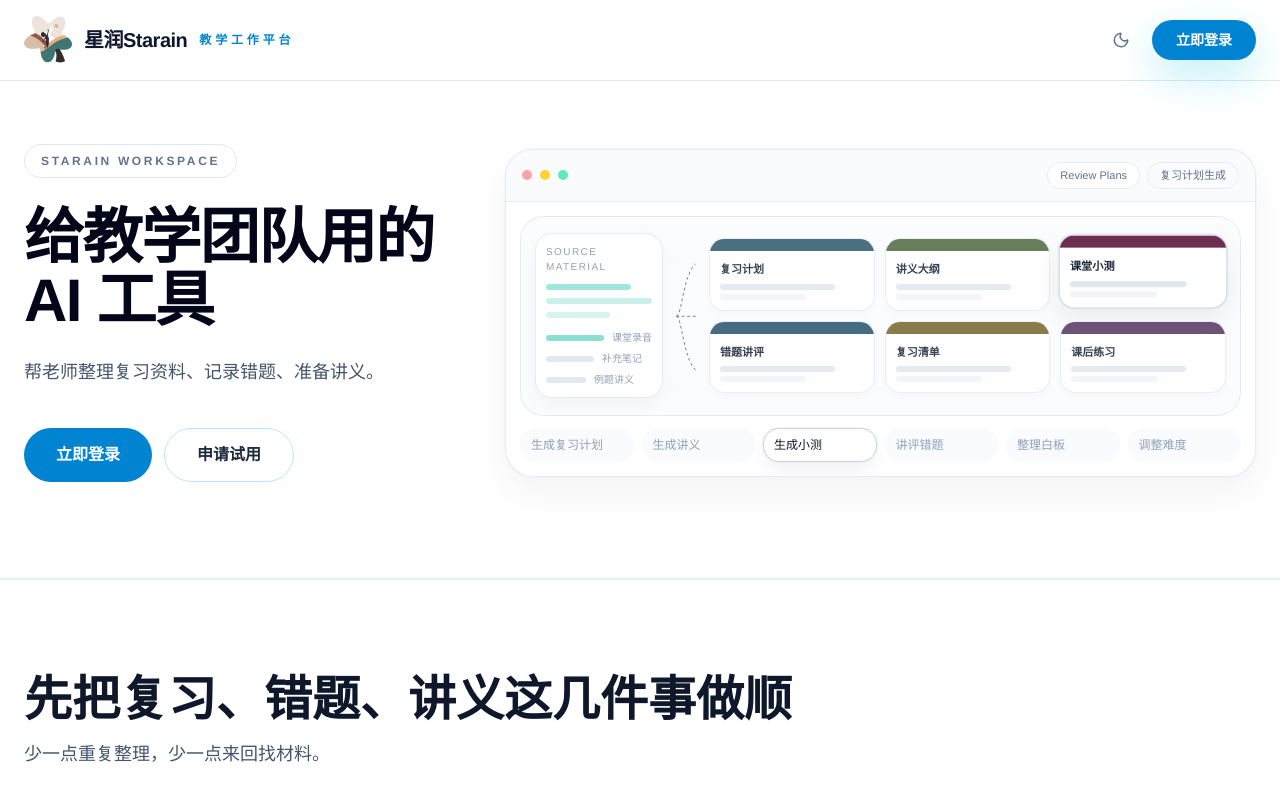
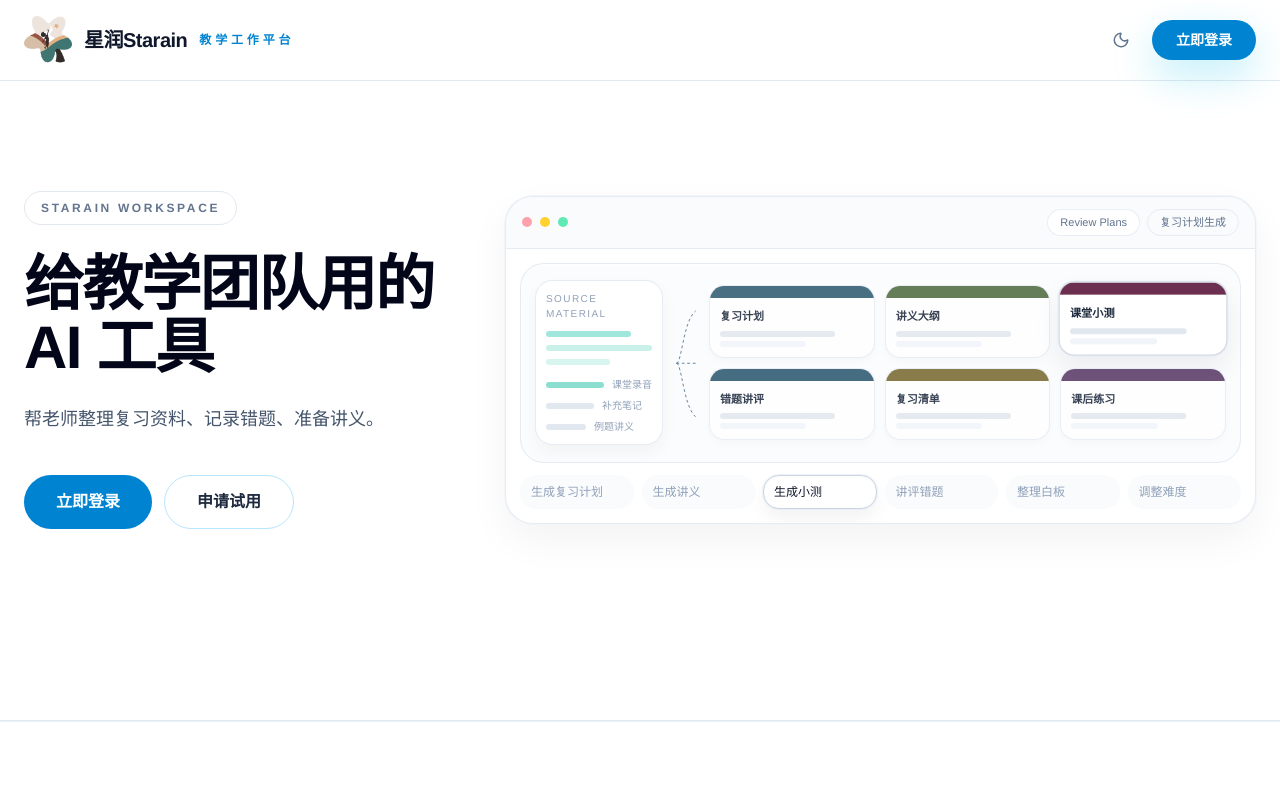
Before and after one commit to KaynXu/Xingrun-Website, a React (Vite) app in the folder frontend/: page / in a window 1280 px wide. Shown: the top 800 px of the page. Built offline with nearby package versions, Linux system fonts and the light colour scheme.

Commit message:
keep landing hero within first viewport

```diff
--- a/frontend/src/features/landing/LandingPage.tsx
+++ b/frontend/src/features/landing/LandingPage.tsx
@@ -270,8 +270,8 @@ export function LandingPage({
       </nav>
 
       <section className="border-b border-slate-200 bg-white dark:border-white/10 dark:bg-slate-950">
-        <div className="mx-auto max-w-7xl px-6 pb-20 pt-32 md:pb-24 md:pt-36">
-          <div className="grid gap-10 lg:grid-cols-[minmax(0,0.74fr)_minmax(0,1.26fr)] lg:items-center">
+        <div className="mx-auto flex min-h-[calc(100vh-80px)] max-w-7xl items-center px-6 py-16 md:py-20">
+          <div className="grid w-full gap-10 lg:grid-cols-[minmax(0,0.74fr)_minmax(0,1.26fr)] lg:items-center">
             <motion.div
               initial={{ opacity: 0, y: 28 }}
               animate={{ opacity: 1, y: 0 }}
```
Also changed, not shown: 1 other file (tests, documents, lock files or other folders).
